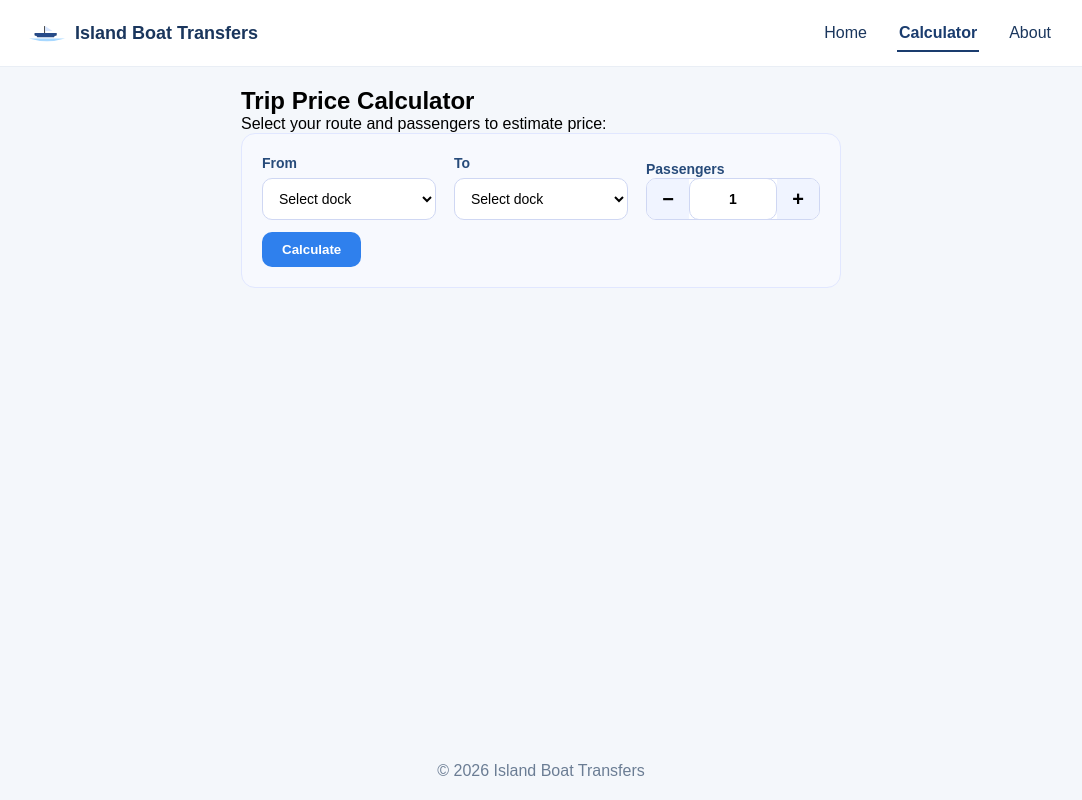
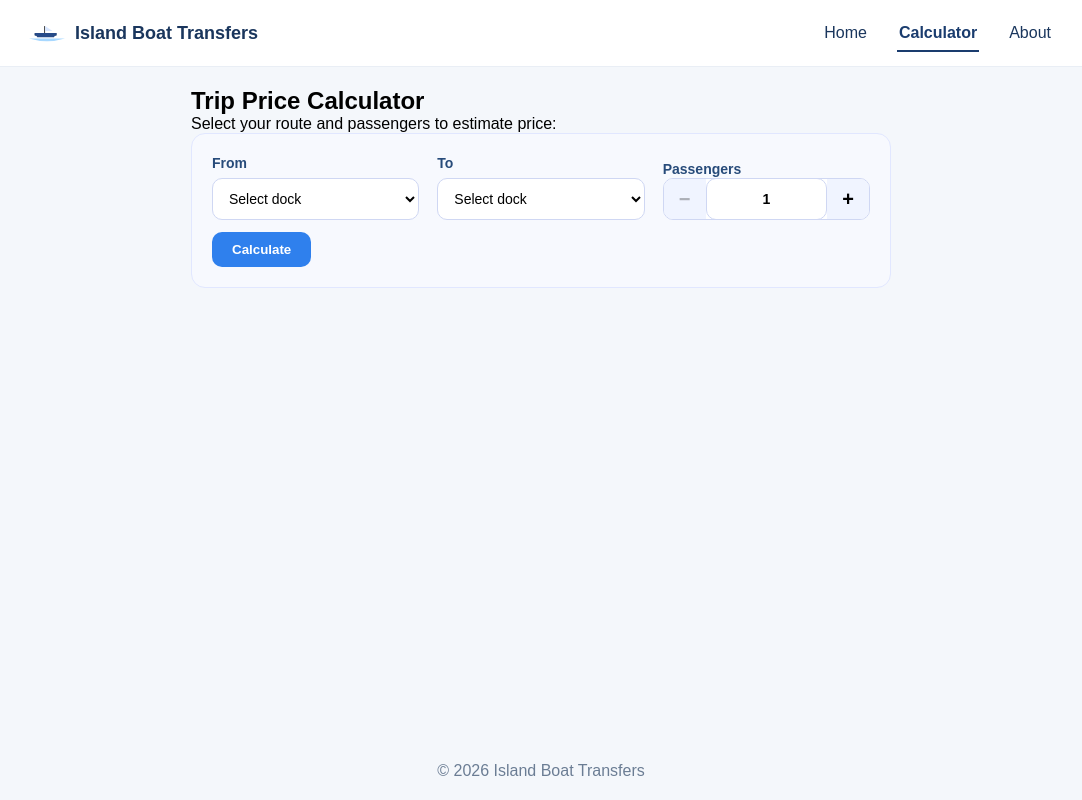
Before and after one commit to jadilovic/boat-transfers-frontend, a React (Create React App) app in the folder frontend/: page /calculator in a window 1280 px wide. Shown: the whole page, without its empty margins (99-1181 px from the left). Built offline with nearby package versions, Linux system fonts and the light colour scheme.

Commit message:
Fixes to clac

```diff
--- a/frontend/src/App.css
+++ b/frontend/src/App.css
@@ -291,7 +291,11 @@ body {
   border: 1px solid #e1e7ff;
   border-radius: 14px;
   padding: 20px;
+  width: 100%;
+  max-width: 700px;  /* wider on desktop */
+  margin: 0 auto;
 }
+
 
 label {
   font-size: 14px;
--- a/frontend/src/pages/Calculator.js
+++ b/frontend/src/pages/Calculator.js
@@ -84,12 +84,9 @@ export default function Calculator() {
     });
   }
 
-  const increment = () => setPassengers((prev) => Math.min(prev + 1, 10));
-  const decrement = () => setPassengers((prev) => Math.max(prev - 1, 1));
-
   return (
     <Layout>
-      <div style={{ maxWidth: 600, margin: "0 auto" }}>
+      <div style={{ maxWidth: 700, margin: "0 auto" }}>
         <h2>Trip Price Calculator</h2>
         <p>Select your route and passengers to estimate price:</p>
 
@@ -125,21 +122,23 @@ export default function Calculator() {
               <div className="passenger-control">
                 <button
                   type="button"
-                  onClick={() => setPassengers(p => Math.max(1, p - 1))}
+                  onClick={() => setPassengers((p) => Math.max(1, p - 1))}
+                  disabled={passengers <= 1}
                 >
                   −
                 </button>
 
                 <input
+                  type="text"
                   className="passenger-input"
-                  type="text"
                   value={passengers}
                   readOnly
                 />
 
                 <button
                   type="button"
-                  onClick={() => setPassengers(p => Math.min(10, p + 1))}
+                  onClick={() => setPassengers((p) => Math.min(10, p + 1))}
+                  disabled={passengers >= 10}
                 >
                   +
                 </button>
```
